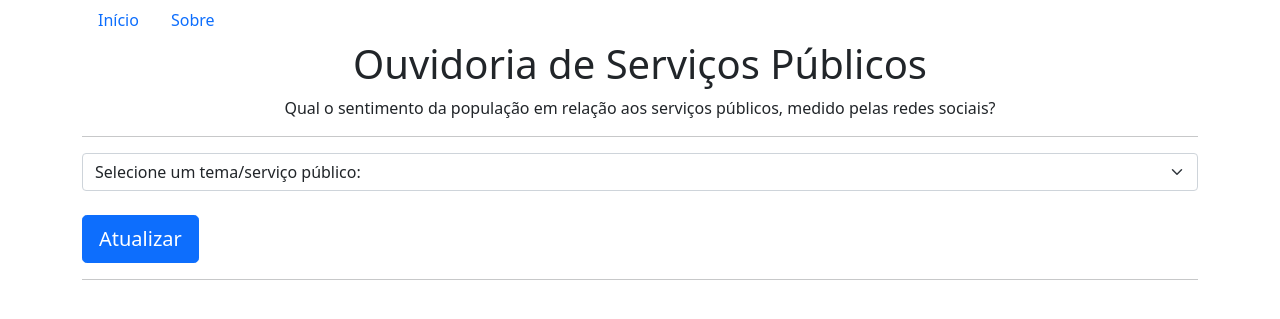
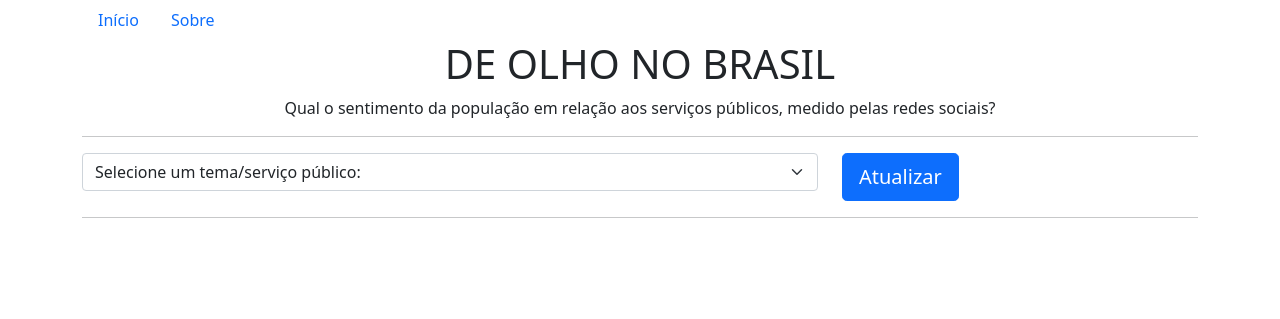
Before and after one commit to thiagofuruchima/de_olho_no_brasil, a Flask app: page / in a window 1280 px wide. Shown: the top 319 px of the page. Run offline with Flask 3, Linux system fonts and the light colour scheme; some libraries are stand-ins or nearby versions.

Commit message:
Título alterado

```diff
--- a/templates/home.html
+++ b/templates/home.html
@@ -17,7 +17,7 @@
     // ]]>
     </script>
 
-	<h1 class="text-center">Ouvidoria de Serviços Públicos</h1>
+	<h1 class="text-center">DE OLHO NO BRASIL</h1>
 	<p class="text-center">Qual o sentimento da população em relação aos serviços públicos, medido pelas redes sociais?</p>
 	<hr />
 
@@ -29,7 +29,7 @@
 
 	<form class="content" action="{{ url_for('update') }}" method="post">
         <div class="row">
-            <div class="col">
+            <div class="col-8">
                 <select name="tema" class="form-select">
                     <option value="" selected>Selecione um tema/serviço público:</option>
                     <option value="Sistema Único de Saúde">Sistema Único de Saúde</option>
@@ -39,12 +39,8 @@
                     <option value="Segurança">Segurança</option>
                 </select>
             </div>
-        </div>
-        <div class="row">
-            <div class="col">&nbsp;</div>
-        </div>
-		<div class="row">
-			<div class="col">
+
+			<div class="col-4">
 				<button id='btn_update' type="submit" class="btn btn-lg btn-primary" onclick='update()'>Atualizar</button>
 				<button id='btn_loading' type="submit" class="btn btn-lg btn-primary">
 					<i class="fa fa-refresh fa-spin"></i> Carregando...
```
Also changed, not shown: templates/result.html (+7 -9 lines).
